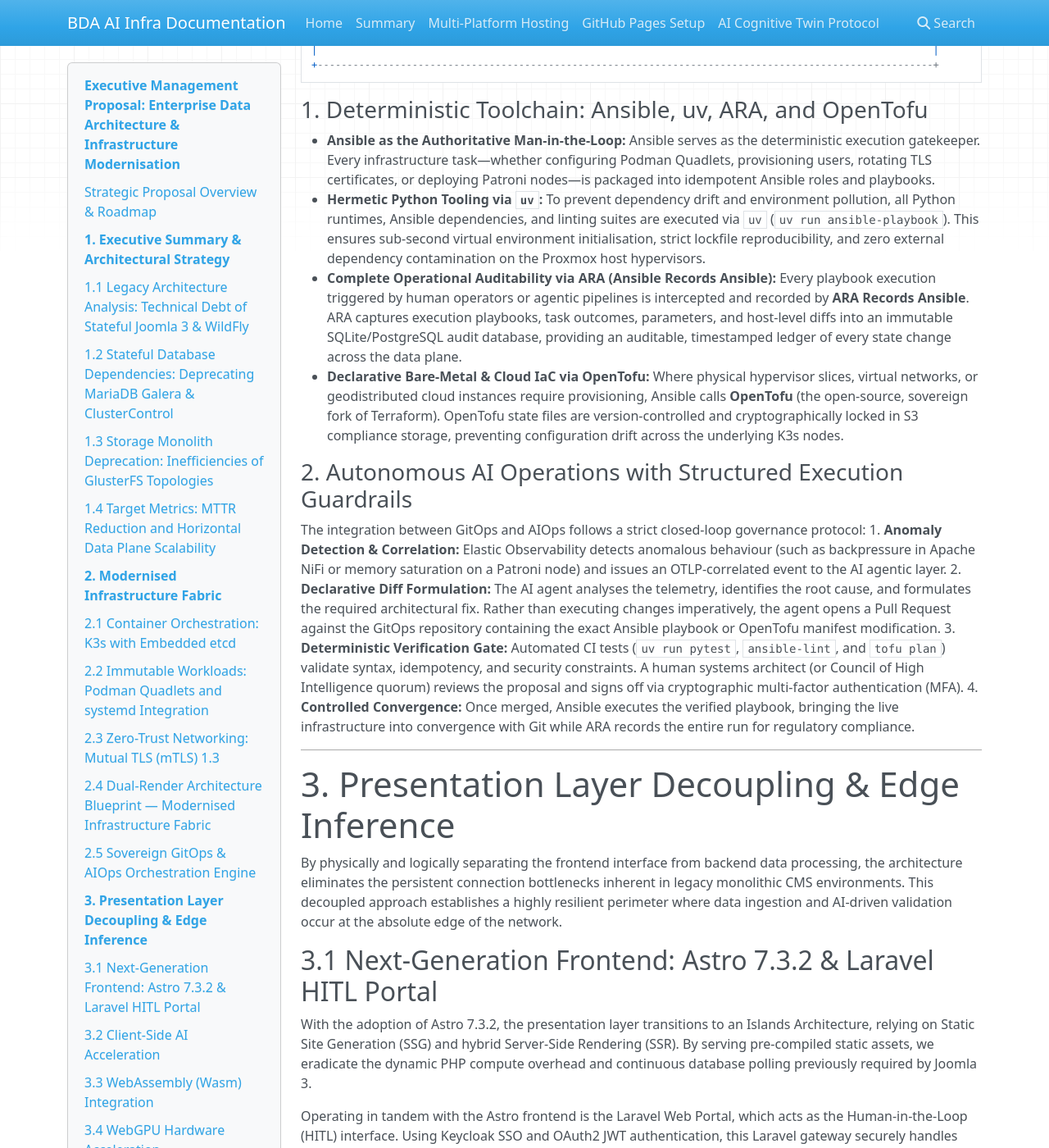
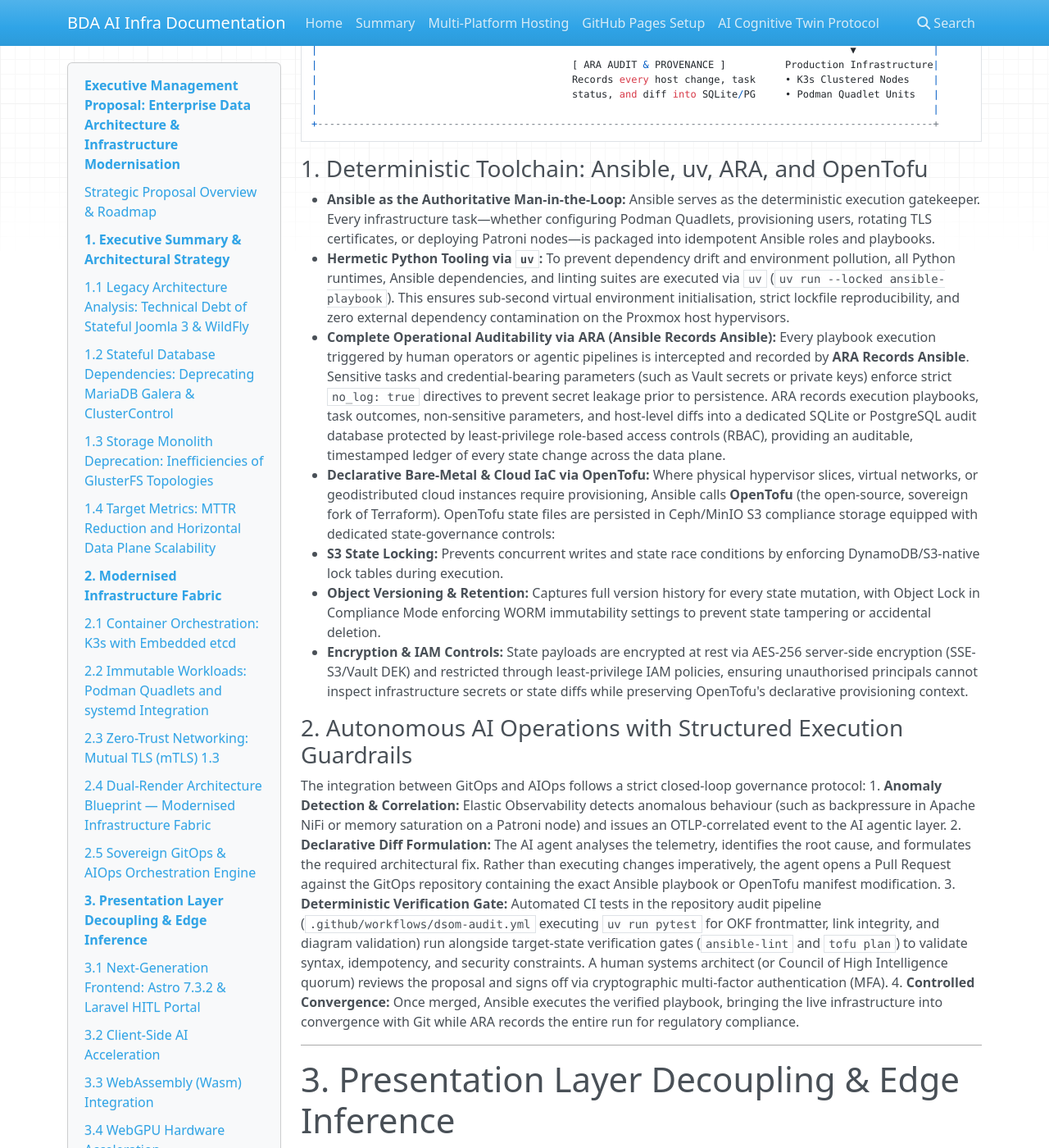
Before and after one commit to linuxmalaysia/bda-ai-infra, an MkDocs documentation site: the page built from docs/IT-MANAGEMENT-PROPOSAL.md, in a window 1280 px wide and 1400 px high, scrolled down 12393 px. Shown: the whole window at 82% size. Built offline with MkDocs 1.6.1, drawn with Linux system fonts in a browser that asks for light colours; nearby versions of some CDN libraries; some of the changed text lies outside the part shown.

Commit message:
docs: refine GitOps and AIOps orchestration engine specifications
Update docs/IT-MANAGEMENT-PROPOSAL.md based on review feedback:
- Clarify AI agent proposal stage boundary separate from post-merge execution
- Specify ARA REST endpoint transport and SQLite/PostgreSQL database backends
- Clarify SSH Ed25519 host/user controls for Ansible node management
- Explicitly enforce lockfile via `uv run --locked ansible-playbook`
- Detail ARA secret redaction (`no_log: true`) and RBAC controls
- Expand OpenTofu state storage controls (locking, versioning, WORM retention, SSE encryption, IAM)
- Link CI verification gate to .github/workflows/dsom-audit.yml

Co-authored-by: google-labs-jules[bot] <161369871+google-labs-jules[bot]@users.noreply.github.com>

```diff
--- a/docs/IT-MANAGEMENT-PROPOSAL.md
+++ b/docs/IT-MANAGEMENT-PROPOSAL.md
@@ -451,10 +451,10 @@ flowchart TD
 | **systemd User Manager** | **Astro 7.3.2 Frontend Pod** | Local Socket / `systemctl --user` | Rootless User Container Sandbox | Supervises host container service unit (`~/.config/containers/systemd/bda-astro.container`) with health-gated readiness. |
 | **SPIRE Agent (Per-Node)** | **Astro & API Workloads** | Local Unix Socket / SPIFFE Workload API | Workload Socket Sandbox | Issues short-lived X.509 SVID certificates via `$XDG_RUNTIME_DIR/spire/agent.sock` with TCP 8443 reserved for SPIRE server-agent attestation. |
 | **Backend API Pods** | **PostgreSQL 18 Core** | `TCP 5432` / mTLS 1.3 | Cilium / Nginx mTLS Sidecar Boundary | Enforces encrypted intra-cluster communication and prevents unauthenticated lateral movement. |
-| **GitOps Automation / AI Agents** | **Ansible Controller (`uv` runtime)** | Local Subprocess / SSH (`TCP 22`) | GitOps SSH Key / Vault Credentials | Ingests Git-native playbooks; validates changes before running OpenTofu or host configurations. |
-| **Ansible Controller** | **ARA Records Ansible** | `TCP 8000` / HTTP / SQLite | Internal Loopback / Audit Boundary | Records comprehensive playbook execution history, variable states, and operational diffs. |
+| **AI Agents (Proposal Stage)** | **Git / PR Interface -> CI & CHI Review Gate -> Ansible Controller** | `HTTPS (443)` / Git API / Local Subprocess | Git Role Scope & PR MFA Sign-off (No Direct Agent SSH/Ansible Credentials) | AI agents submit proposed diffs via Git Pull Requests for CI and human review. Agents possess no execution credentials; post-merge Ansible Controller ingests merged playbooks and executes changes. |
+| **Ansible Controller** | **ARA Records Ansible** | `TCP 8000` / HTTP (REST Endpoint) | Internal Loopback / Audit Boundary | Records comprehensive playbook execution history, variable states, and host diffs into SQLite or PostgreSQL audit database backends. |
 | **Ansible Controller** | **OpenTofu CLI** | Local Subprocess / S3 State API | S3 State Locking / IAM Scope | Called natively by Ansible to provision hypervisor VMs and K3s node topologies declaratively. |
-| **Ansible Controller** | **Proxmox / K3s Nodes** | `TCP 22` / SSH over mTLS | Host SSH Sandbox & Lynis Hardening | Applies idempotent systemd Quadlet updates, patches, and network policies deterministically. |
+| **Ansible Controller** | **Proxmox / K3s Nodes** | `TCP 22` / SSH (Ed25519 Host & User Keys) | Host SSH Sandbox, Vault Key Escrow & Lynis Hardening | Applies idempotent systemd Quadlet updates, patches, and network policies deterministically. |
 
 ---
 
@@ -492,15 +492,18 @@ While autonomous AI agents and Elastic AIOps anomaly engines monitor workloads,
 
 ### 1. Deterministic Toolchain: Ansible, uv, ARA, and OpenTofu
 * **Ansible as the Authoritative Man-in-the-Loop:** Ansible serves as the deterministic execution gatekeeper. Every infrastructure task—whether configuring Podman Quadlets, provisioning users, rotating TLS certificates, or deploying Patroni nodes—is packaged into idempotent Ansible roles and playbooks.
-* **Hermetic Python Tooling via `uv`:** To prevent dependency drift and environment pollution, all Python runtimes, Ansible dependencies, and linting suites are executed via `uv` (`uv run ansible-playbook`). This ensures sub-second virtual environment initialisation, strict lockfile reproducibility, and zero external dependency contamination on the Proxmox host hypervisors.
-* **Complete Operational Auditability via ARA (Ansible Records Ansible):** Every playbook execution triggered by human operators or agentic pipelines is intercepted and recorded by **ARA Records Ansible**. ARA captures execution playbooks, task outcomes, parameters, and host-level diffs into an immutable SQLite/PostgreSQL audit database, providing an auditable, timestamped ledger of every state change across the data plane.
-* **Declarative Bare-Metal & Cloud IaC via OpenTofu:** Where physical hypervisor slices, virtual networks, or geodistributed cloud instances require provisioning, Ansible calls **OpenTofu** (the open-source, sovereign fork of Terraform). OpenTofu state files are version-controlled and cryptographically locked in S3 compliance storage, preventing configuration drift across the underlying K3s nodes.
+* **Hermetic Python Tooling via `uv`:** To prevent dependency drift and environment pollution, all Python runtimes, Ansible dependencies, and linting suites are executed via `uv` (`uv run --locked ansible-playbook`). This ensures sub-second virtual environment initialisation, strict lockfile reproducibility, and zero external dependency contamination on the Proxmox host hypervisors.
+* **Complete Operational Auditability via ARA (Ansible Records Ansible):** Every playbook execution triggered by human operators or agentic pipelines is intercepted and recorded by **ARA Records Ansible**. Sensitive tasks and credential-bearing parameters (such as Vault secrets or private keys) enforce strict `no_log: true` directives to prevent secret leakage prior to persistence. ARA records execution playbooks, task outcomes, non-sensitive parameters, and host-level diffs into a dedicated SQLite or PostgreSQL audit database protected by least-privilege role-based access controls (RBAC), providing an auditable, timestamped ledger of every state change across the data plane.
+* **Declarative Bare-Metal & Cloud IaC via OpenTofu:** Where physical hypervisor slices, virtual networks, or geodistributed cloud instances require provisioning, Ansible calls **OpenTofu** (the open-source, sovereign fork of Terraform). OpenTofu state files are persisted in Ceph/MinIO S3 compliance storage equipped with dedicated state-governance controls:
+  * **S3 State Locking:** Prevents concurrent writes and state race conditions by enforcing DynamoDB/S3-native lock tables during execution.
+  * **Object Versioning & Retention:** Captures full version history for every state mutation, with Object Lock in Compliance Mode enforcing WORM immutability settings to prevent state tampering or accidental deletion.
+  * **Encryption & IAM Controls:** State payloads are encrypted at rest via AES-256 server-side encryption (SSE-S3/Vault DEK) and restricted through least-privilege IAM policies, ensuring unauthorised principals cannot inspect infrastructure secrets or state diffs while preserving OpenTofu's declarative provisioning context.
 
 ### 2. Autonomous AI Operations with Structured Execution Guardrails
 The integration between GitOps and AIOps follows a strict closed-loop governance protocol:
 1. **Anomaly Detection & Correlation:** Elastic Observability detects anomalous behaviour (such as backpressure in Apache NiFi or memory saturation on a Patroni node) and issues an OTLP-correlated event to the AI agentic layer.
 2. **Declarative Diff Formulation:** The AI agent analyses the telemetry, identifies the root cause, and formulates the required architectural fix. Rather than executing changes imperatively, the agent opens a Pull Request against the GitOps repository containing the exact Ansible playbook or OpenTofu manifest modification.
-3. **Deterministic Verification Gate:** Automated CI tests (`uv run pytest`, `ansible-lint`, and `tofu plan`) validate syntax, idempotency, and security constraints. A human systems architect (or Council of High Intelligence quorum) reviews the proposal and signs off via cryptographic multi-factor authentication (MFA).
+3. **Deterministic Verification Gate:** Automated CI tests in the repository audit pipeline (`.github/workflows/dsom-audit.yml` executing `uv run pytest` for OKF frontmatter, link integrity, and diagram validation) run alongside target-state verification gates (`ansible-lint` and `tofu plan`) to validate syntax, idempotency, and security constraints. A human systems architect (or Council of High Intelligence quorum) reviews the proposal and signs off via cryptographic multi-factor authentication (MFA).
 4. **Controlled Convergence:** Once merged, Ansible executes the verified playbook, bringing the live infrastructure into convergence with Git while ARA records the entire run for regulatory compliance.
 
 ---
```
